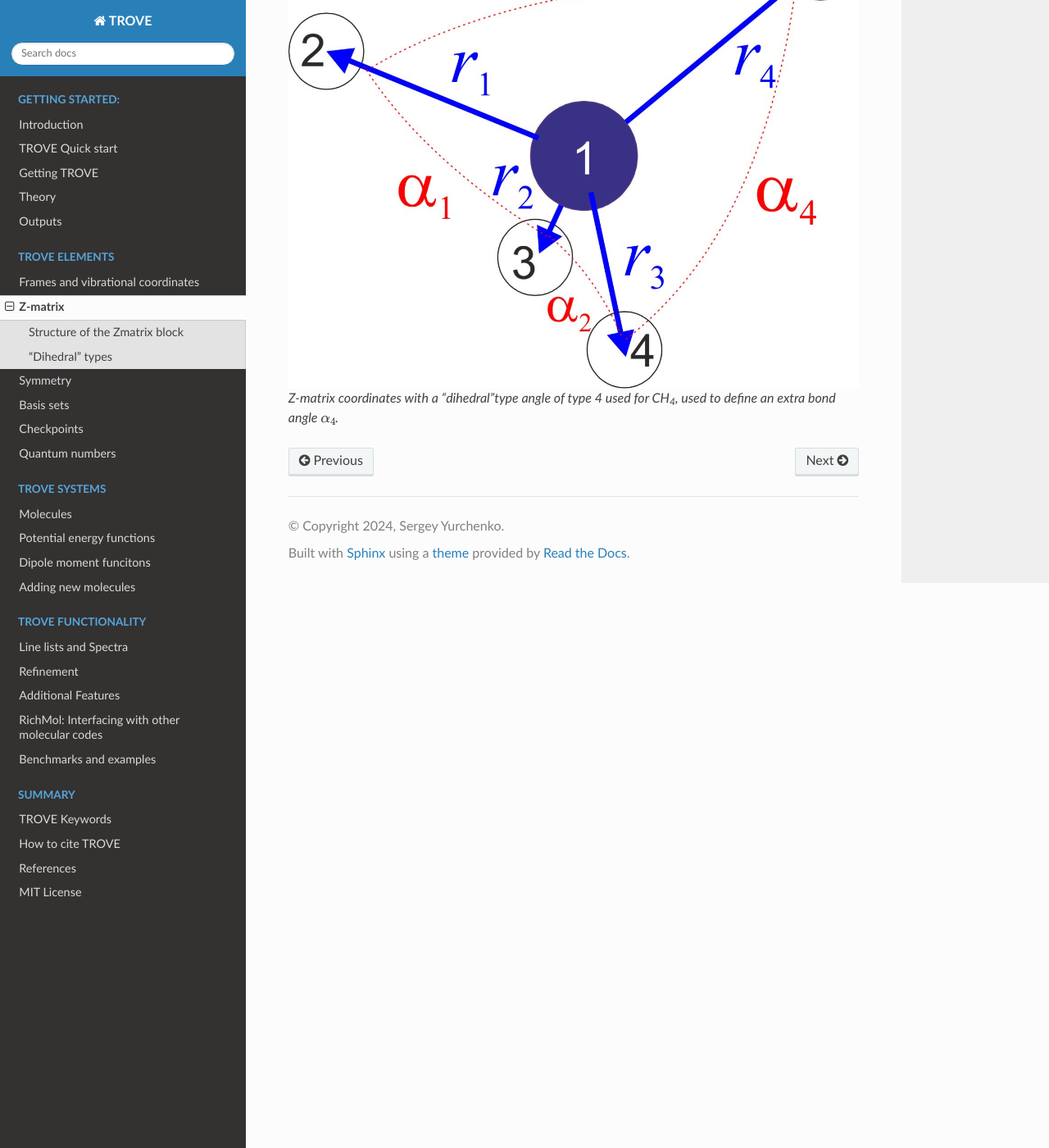
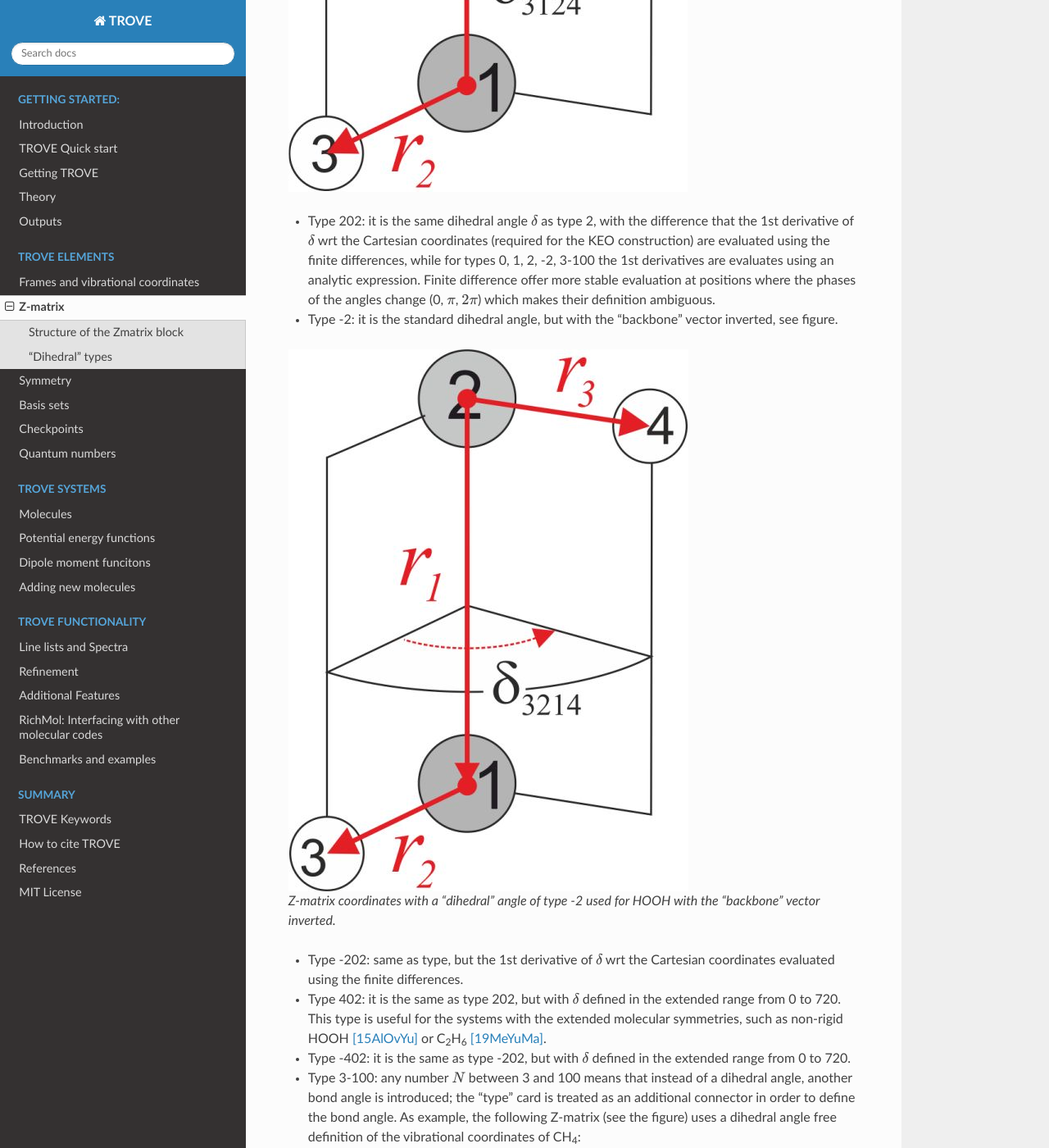
Before and after one commit to Trovemaster/TROVE, a Sphinx documentation site: the page built from docs/source/zmatrix.rst, in a window 1280 px wide and 1400 px high, scrolled down 4161 px. Shown: the whole window at 82% size. Built offline with Sphinx 7.4.7 and the Read the Docs theme 2.0.0, drawn with Linux system fonts in a browser that asks for light colours; formulas are drawn with MathJax 3; some of the changed text lies outside the part shown.

Commit message:
more types in zmat and reduced image

```diff
--- a/docs/source/references.rst
+++ b/docs/source/references.rst
@@ -99,3 +99,5 @@ References
 - .. [21SaYaZa] C. Saribal, G. Yang, E. Zak, Y. Saleh, J. Eggers, V. Sanjay, A. Yachmenev, and J. Küpper, *Comput. Phys. Commun.*, in preparation (2021), Richmol: Python package for variational simulations of molecular nuclear motion dynamics in fields".
 
 - .. [18OwYa] RichMol: A. Owens and A. Yachmenev, *J. Chem. Phys*, **148**, 124102 (2018),  A general variational approach for rovibrational molecular dynamics in external electric fields. `doi:10.1063/1.5023874  <https://doi.org/10.1063/1.5023874>`__
+
+- .. [19MeYuMa] T. M. Mellor, S. N. Yurchenko, B. P. Mant, and Per Jensen.  *Symmetry*, **11**, 862 (2019), Transformation Properties under the Operations of the Molecular Symmetry Groups G36 and G36(EM) of Ethane H\ :sub:`3`\ CCH` :sub:`3`\. `doi:10.3390/sym1107086  <http://dx.doi.org/10.3390/sym11070862>`__
--- a/docs/source/zmatrix.rst
+++ b/docs/source/zmatrix.rst
@@ -132,6 +132,20 @@ The following "Dihedral" types are available:
 - Type 2: it is the standard dihedral angle as in the HOOH example above.
 
 
+.. figure:: img/X2Y2_zmat_2.jpg
+       :alt: H2O2 Zmat
+
+       Z-matrix coordinates with a dihedral angle of type 2 used for HOOH as in the example above.
+
+
+
+.. image:: img/X2Y2_zmat_2.jpg
+       :alt: H2O2 Zmat
+
+
+
+- Type 202: it is the same dihedral angle :math:`\delta` as type 2, with the difference that the 1st derivative of :math:`\delta`  wrt the Cartesian coordinates (required for the KEO construction) are evaluated using the finite differences, while for types 0, 1, 2, -2, 3-100 the 1st derivatives are evaluates using an analytic expression. Finite difference offer more stable evaluation at positions where the phases of the angles change (0, :math:`\pi`, :math:`2\pi`) which makes their definition ambiguous.
+
 
 
 - Type -2: it is the standard dihedral angle, but with the "backbone" vector inverted, see figure.
@@ -141,6 +155,15 @@ The following "Dihedral" types are available:
        :alt: H2O2 Zmat
 
        Z-matrix coordinates with a "dihedral" angle of type -2 used for HOOH with the "backbone" vector inverted.
+
+
+- Type -202: same as type, but the 1st derivative of :math:`\delta`  wrt the Cartesian coordinates  evaluated using the finite differences.
+
+
+- Type 402: it is the same as type 202, but with :math:`\delta` defined in the extended range from 0 to 720. This type is useful for the systems with the extended molecular symmetries, such as non-rigid HOOH [15AlOvYu]_  or C\ :sub:`2`\ H\ :sub:`6` [19MeYuMa]_.
+
+
+- Type -402: it is the same as type -202, but with :math:`\delta` defined in the extended range from 0 to 720.
 
 
 - Type 3-100: any number :math:`N` between 3 and 100 means that instead of a dihedral angle, another bond angle is introduced; the "type" card is treated as an additional connector in order to define the bond angle. As example, the following Z-matrix (see the figure) uses a dihedral angle free definition of the vibrational coordinates of CH\ :sub:`4`:
@@ -157,8 +180,7 @@ The following "Dihedral" types are available:
 
 
 
-
-.. figure:: img/CH4_zmat-4.jpg
+.. figure:: img/CH4_zmat-4_s.jpg
        :alt: CH4 Zmat
 
        Z-matrix coordinates with a "dihedral"type angle of type 4 used for CH\ :sub:`4`, used to define an extra bond angle :math:`\alpha_4`.
```
Also changed, not shown: docs/source/img/CH4_zmat-4_s.jpg (added), docs/source/img/X2Y2_zmat_2.jpg (added).
